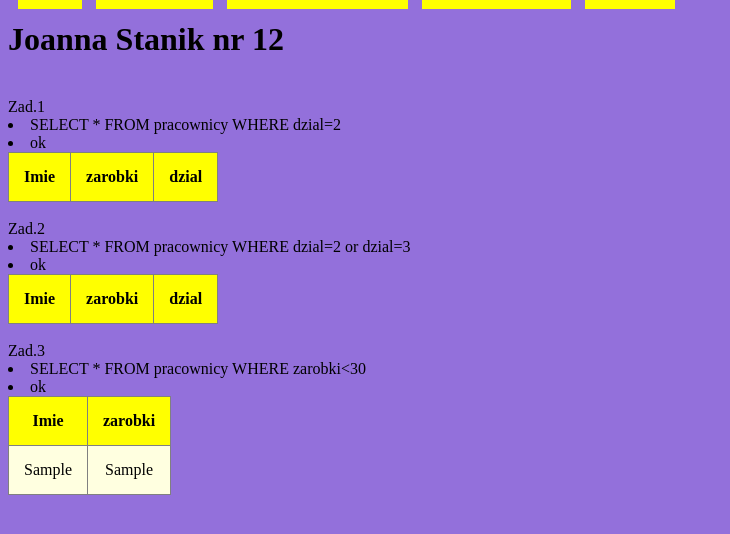
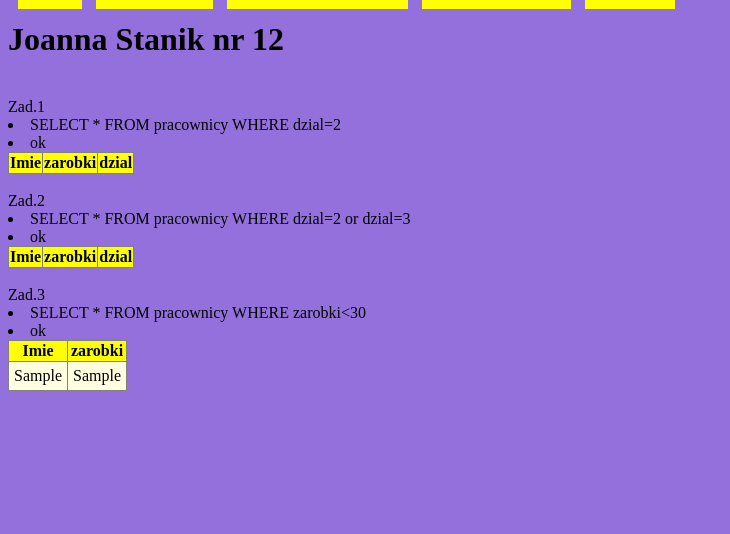
Before and after one commit to AD-2018/sql-php-pierwsza_strona-asia752, a PHP site: page /index.php in a window 1280 px wide. Shown: the part 26-560 px from the top of the page, without its empty margins (0-730 px from the left). Run offline with PHP 8.4, Linux system fonts and the light colour scheme; tables that the repository leaves empty or names only in its code hold one stand-in row (values such as "Sample post"); data that the repository does not hold is empty.

Commit message:
Update style.css

```diff
--- a/style.css
+++ b/style.css
@@ -14,12 +14,11 @@ body {
 table, td {
   border-collapse: collapse;
   background-color: lightyellow;
-  padding: 15px;
+  padding: 5px;
   text-align: center;
 }
 
 th {
   background-color: yellow;
-  padding: 15px;
   text-align: center;
 }
```
